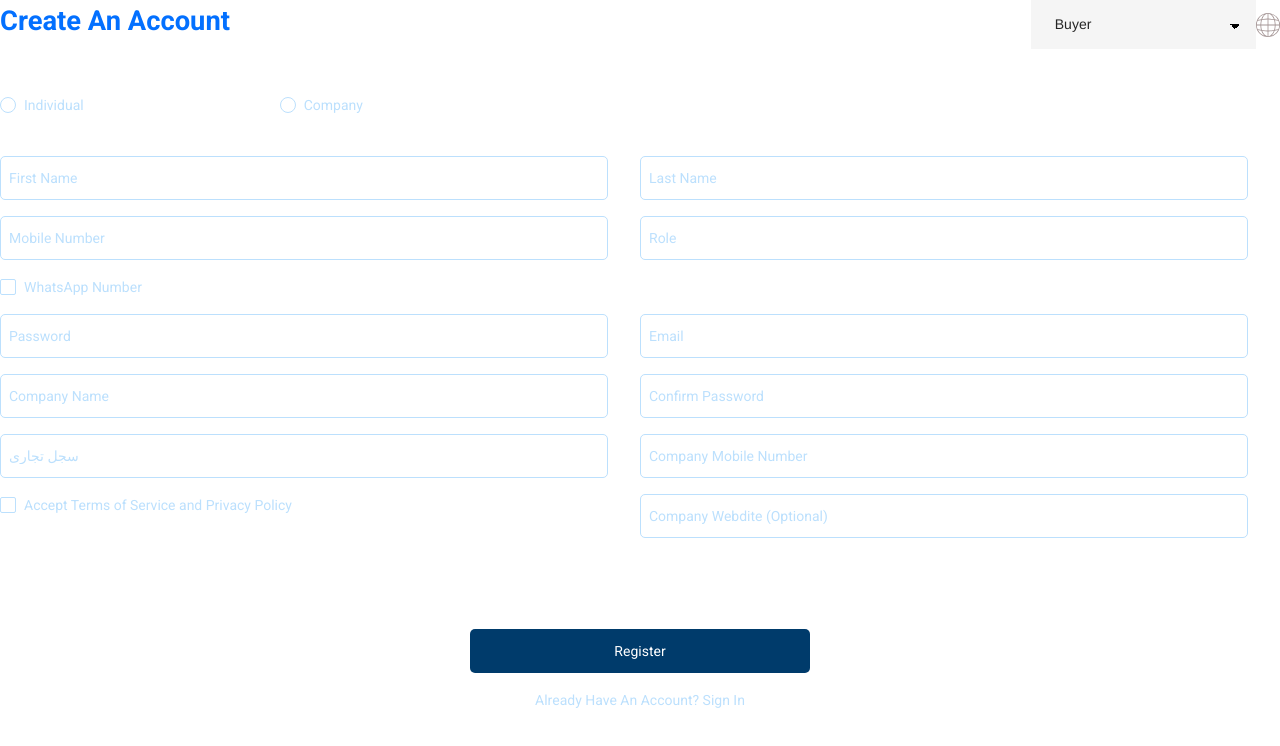
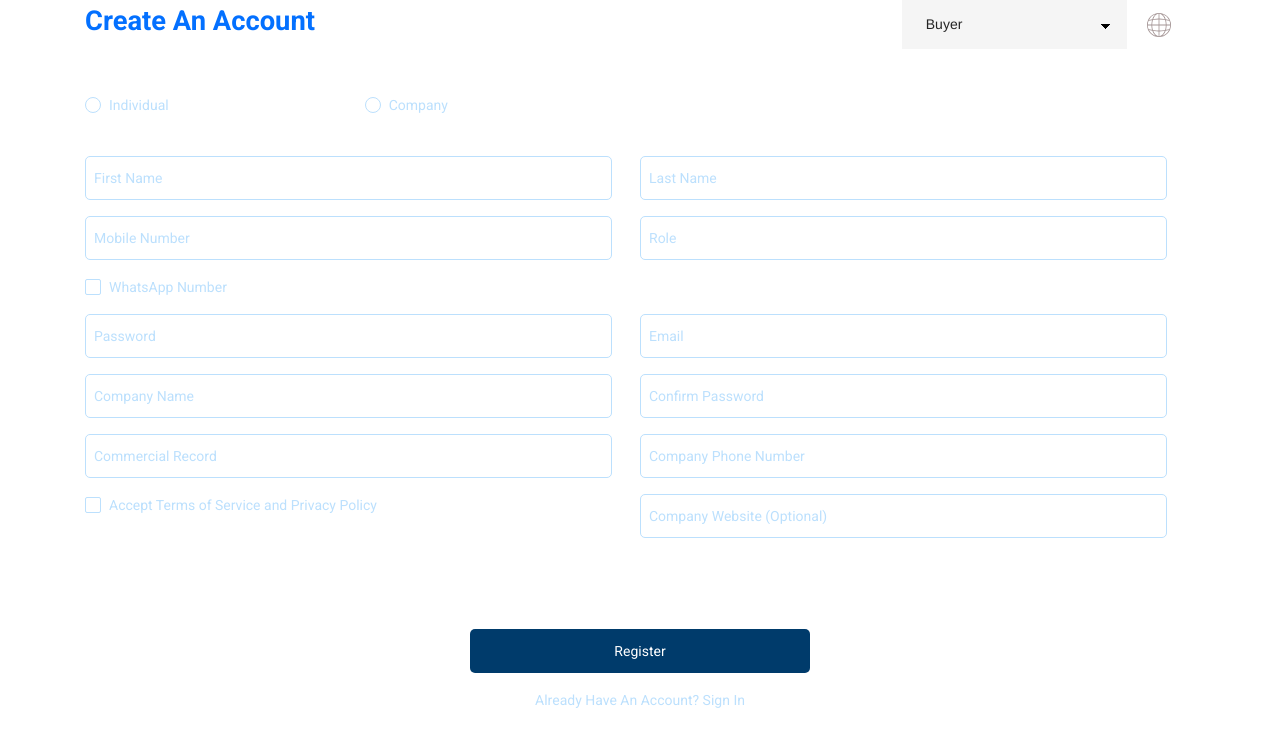
Before and after one commit to nour-gamal/Shayyek, a React (Create React App) app: page /registeration in a window 1280 px wide. Shown: the top 746 px of the page. Built offline with nearby package versions, Linux system fonts and the light colour scheme.

Commit message:
toggle  english to arabic

```diff
--- a/src/Modules/Registeration/Components/RegistrationForm/RegisterationForm.css
+++ b/src/Modules/Registeration/Components/RegistrationForm/RegisterationForm.css
@@ -1,5 +1,10 @@
 .Registration {
 	padding-bottom: 60px;
+}
+.Registration .languages{
+	margin-right: 24px;
+margin-left: 20px;
+cursor: pointer;
 }
 .Registration .f3 {
 	font-weight: bold;
--- a/src/Modules/Registeration/Components/RegistrationForm/RegistrationForm.js
+++ b/src/Modules/Registeration/Components/RegistrationForm/RegistrationForm.js
@@ -10,7 +10,7 @@ function RegisterationForm() {
   const dispatch = useDispatch();
   return (
     <div className="Registration">
-			<div className="constainer">
+      <div className="container">
         <div className="content">
           <div className="f3">{currentLocal.registration.createAnAccount}</div>
           <div className="dropdownmenu">
@@ -26,6 +26,7 @@ function RegisterationForm() {
                   changeLocal(currentLocal.language === "English" ? "ar" : "en")
                 );
               }}
+              className="languages"
             />
           </div>
         </div>
@@ -34,9 +35,9 @@ function RegisterationForm() {
             <Radio.Group
             // onChange={onChange} value={value}
             >
-							<Radio value={1}>Individual</Radio>
+              <Radio value={1}> {currentLocal.registration.individual} </Radio>
               <Radio className="lastRadio" value={2}>
-								Company
+                {currentLocal.registration.company}{" "}
               </Radio>
             </Radio.Group>
           </Col>
@@ -48,31 +49,37 @@ function RegisterationForm() {
             <input
               type="text"
               className="input-field"
-							placeholder="First Name"
+              placeholder={currentLocal.registration.firstName}
             />
           </Col>
           <Col md={12} xs={24}>
             <input
               type="text"
               className="input-field "
-							placeholder="Last Name"
+              placeholder={currentLocal.registration.lastName}
             />
           </Col>
         </Row>
         <Row>
-					<Col span={12}>
+          <Col md={12} xs={24}>
             <input
               className="input-field"
-							placeholder="Mobile Number"
+              placeholder={currentLocal.registration.mobileNumber}
               type="number"
             />
           </Col>
-					<Col span={12}>
-						<input type="text" className="input-field" placeholder="Role" />
+          <Col md={12} xs={24}>
+            <input
+              type="text"
+              className="input-field"
+              placeholder={currentLocal.registration.role}
+            />
           </Col>
         </Row>
         <Row>
-					<Checkbox className="Checkbox-field ">WhatsApp Number</Checkbox>
+          <Checkbox className="Checkbox-field ">
+            {currentLocal.registration.whatsAppNumber}
+          </Checkbox>
         </Row>
         {/* <Row>
               <Col span={12}><input type="email" className="input-field" placeholder="Email"/></Col>
@@ -101,22 +108,26 @@ function RegisterationForm() {
         {/* <Row>
   <Checkbox lassName="input-field" >Accept Terms of Service and Privacy Policy</Checkbox>	  </Row> */}
         <Row>
-					<Col span={12}>
+          <Col md={12} xs={24}>
             <input
               className="input-field"
-							placeholder="Password"
+              placeholder={currentLocal.registration.password}
               type="password"
             />
           </Col>
-					<Col span={12}>
-						<input type="email" className="input-field" placeholder="Email" />
+          <Col md={12} xs={24}>
+            <input
+              type="email"
+              className="input-field"
+              placeholder={currentLocal.registration.email}
+            />
           </Col>
         </Row>
         <Row>
           <Col span={12}>
             <input
               className="input-field"
-							placeholder="Company Name"
+              placeholder={currentLocal.registration.companyName}
               type="text"
             />
           </Col>
@@ -124,7 +135,7 @@ function RegisterationForm() {
             <input
               type="password"
               className="input-field"
-							placeholder="Confirm Password"
+              placeholder={currentLocal.registration.confirmPassword}
             />
           </Col>
         </Row>
@@ -132,7 +143,7 @@ function RegisterationForm() {
           <Col span={12}>
             <input
               className="input-field"
-							placeholder="سجل تجارى"
+              placeholder={currentLocal.registration.commercialRecord}
               type="text"
             />
           </Col>
@@ -140,31 +151,32 @@ function RegisterationForm() {
             <input
               type="password"
               className="input-field"
-							placeholder="Company Mobile Number"
+              placeholder={currentLocal.registration.companyPhoneNumber}
             />
           </Col>
         </Row>
         <Row>
           <Col span={12}>
             <Checkbox className="Checkbox-field ">
-							Accept Terms of Service and Privacy Policy
+
+				{currentLocal.registration.acceptTermsOfServiceAndPrivacyPolicy}
             </Checkbox>
           </Col>
           <Col span={12}>
             <input
               type="text"
               className="input-field"
-							placeholder="Company Webdite (Optional)"
+              placeholder={currentLocal.registration.companyWebsite + " (" + currentLocal.registration.optional + ")" }
             />
           </Col>
         </Row>
         <div className="button">
           <div>
-						<button className="button-primary">Register</button>
+            <button className="button-primary">{currentLocal.registration.register }</button>
           </div>
           <div className="checkSignIn">
-						Already Have An Account?
-						<a href="/"> Sign In</a>
+            {currentLocal.registration.alreadyHaveAnAccount}
+            <a href="/"> {currentLocal.registration.signIn}</a>
           </div>
         </div>
       </div>
--- a/src/Resources/Arabic.js
+++ b/src/Resources/Arabic.js
@@ -1,7 +1,7 @@
 export const ar = {
 	language: "العربيه",
 	registration: {
-		register: "سجل ",
+		register: "تسجيل ",
 		createAnAccount:'انشاء حساب جديد',
 		firstName: "الاسم الاول",
 		lastName: "الاسم الاخير",
```
Lines whose indentation alone changed are shown as unchanged.
